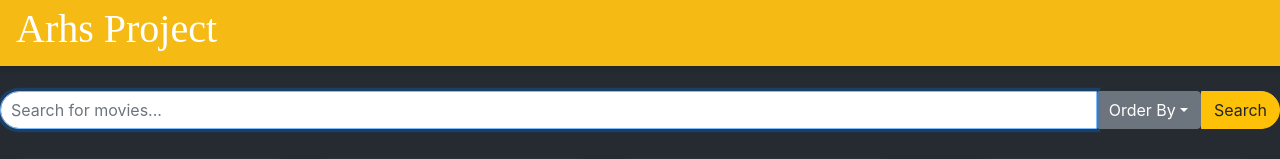
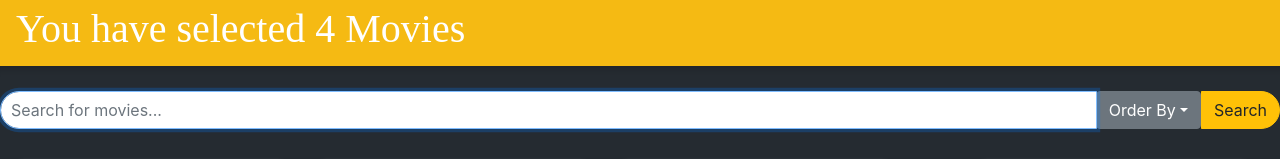
Before and after one commit to StergiosAnastasiadis/the-movie-picker-project, a React (Create React App) app: page / in a window 1280 px wide. Shown: the top 159 px of the page. Built offline with nearby package versions, Linux system fonts and the light colour scheme.

Commit message:
show-number-of-items-in-cart

```diff
--- a/src/components/Header.jsx
+++ b/src/components/Header.jsx
@@ -1,9 +1,11 @@
 import React from "react";
+import movieInCart from "../movieInCart";
 
 const Header = () => {
+
     return (
         <header>
-            <h1>Arhs Project</h1>
+            <h1>You have selected {movieInCart.length} Movies</h1>
         </header>
     )
 }
```
